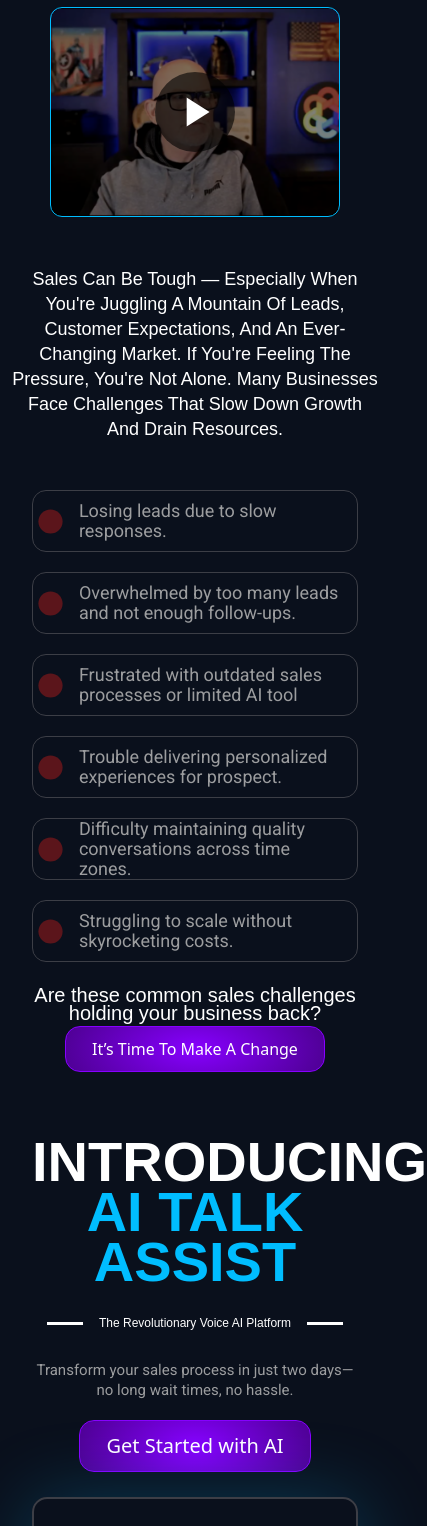
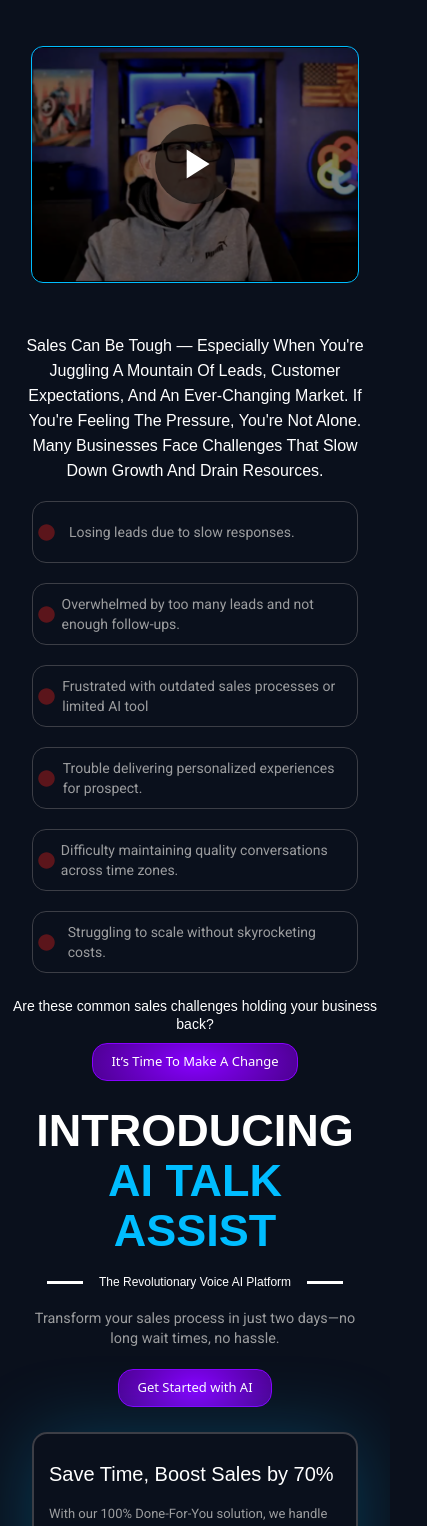
Before and after one commit to muhzee733/4ir, a Next.js app: page /landing/leadgeneration in a window 390 px wide. Shown: the part 455-1981 px from the top of the page, 427 px wide, since content can reach past the window. Built offline with nearby package versions, Linux system fonts and the light colour scheme.

Commit message:
576px changes done

```diff
--- a/src/app/Global.css
+++ b/src/app/Global.css
@@ -315,7 +315,7 @@
   }
 
   .btn-1 {
-    font-size: 12px !important;
-    padding: 8px 18px;
+    font-size: 13px !important;
+    padding: 8px 18px !important;
   }
 }
--- a/src/components/widgets.css
+++ b/src/components/widgets.css
@@ -361,6 +361,16 @@
 }
 
 @media screen and (max-width: 576px) {
+  .section2 {
+    padding: 10px 0 !important;
+}
+.SecondSecBox-content p {
+  font-size: 14px !important;
+  padding: 0px !important;
+}
+.circle{
+  padding: 0px !important;
+}
   .card1 {
     width: 320px;
     padding: 20px 15px;
@@ -368,6 +378,7 @@
   }
 
   .card1h5 {
+    font-size: 20px !important;
     margin-bottom: 10px;
   }
 
@@ -392,7 +403,17 @@
   .card4-body h6 {
     font-size: 1.5rem !important;
   }
+  .footer-1strow {
+    margin-bottom: 10px !important;
+  }
   .footer-copyright {
     margin-top: 100px !important;
   }
+  .footer-copyright{
+    margin-top: 20px !important;
+  }
+   .footer-socials-links {
+    justify-content: center !important;
+    gap: 20px !important;
+   }
 }
--- a/src/pages/landing/leadgeneration/leadgeneration.css
+++ b/src/pages/landing/leadgeneration/leadgeneration.css
@@ -1212,9 +1212,9 @@
   font-size: 3.5rem !important;
   line-height: 50px !important;
 }
-.section3btn .btn-1{
+/* .section3btn .btn-1{
   font-size: 20px !important;
-}
+} */
 .section4-wrapper{
   margin: 40px 0px !important;
 }
@@ -1229,7 +1229,7 @@
 }
  .custom-boxes .customcard{
  width: 40% !important;
- height: 150px !important;
+ min-height: 150px !important;
  }
  .customcard .card3-body h5{
  font-size: 20px !important;
@@ -1392,7 +1392,17 @@
     text-align: center;
   }
   .main-banner {
-    padding: 40px 30px;
+    padding: 40px 00px !important;
+  }
+   .section2heading {
+   margin-bottom: 10px !important;
+  }
+  .section2heading  h5{
+    font-size: 16px !important;
+    line-height: 25px !important;
+  }
+  .circle svg{
+    width: 17px;
   }
   h1 {
     font-size: 32px !important;
@@ -1405,7 +1415,40 @@
   .frequently-question-content {
     padding: 0px 30px;
   }
-
+  .section2h6{
+    font-size: 14px !important;
+    margin-bottom: 10px !important;
+  }
+.section3-span1{
+  font-size: 45px !important;
+}
+.section3-main{
+  margin: 10px 0px !important;
+}
+.section3para{
+  font-size: 0.90rem !important;
+}
+  .section4h4 {
+    font-size: 20px !important;
+    margin: unset !important;
+    text-align: center;
+    width: 100%;
+  }
+  .section5h1{
+    line-height: 20px !important;
+  }
+  .section5para1{
+    width: 100%;
+  }
+  .section4-img{
+    margin: 35px 0px !important;
+  }
+  .main-body{
+    margin-top: 40px !important;
+  }
+  .MapSectiondiv {
+    margin-top: 50px;
+}
   .frequently-question-content > h2 {
     font-size: calc(64px - 30px) !important;
     line-height: 40px !important;
@@ -1495,11 +1538,6 @@
     max-width: 45% !important;
   }
 
-  .btn-1 {
-    font-size: 16px !important;
-    padding: 10px 26px !important;
-  }
-
   .figure1 {
     width: 100px !important;
   }
@@ -1612,7 +1650,69 @@
   }
 
   .section7-wrapper {
-    margin-top: 90px !important;
+    margin-top: 30px !important;
     padding: 0px 20px;
   }
-}
+  .custom-boxes .customcard {
+    width: 70% !important;
+    height:200px  !important;
+  }
+  .section7h2{
+    font-size: 27px !important;
+  }
+  .custom-boxes {
+    margin-bottom: 30px !important;
+  }
+  .testimonial{
+    margin: 0px !important;
+  }
+  .testimonial h6{
+    font-size: 15px !important;
+  }
+  .calltoaction-content {
+    margin: 0px !important;
+  }
+  .calltoaction-content  h3{
+    font-size: 1.8rem !important;
+  }
+  .calltoaction-content  h5{
+    font-size: 1rem !important;
+  }
+  .calltoaction-content  p{
+    font-size: 0.85rem !important;
+  }
+  .asked-question-wrapper{
+    margin:40px 0px !important;
+  }
+  .frequently-question-content p{
+margin: 0px !important;
+padding: 10px 0px !important;
+  }
+  .frequently-question-content h2{
+margin: 0px !important;
+padding: 0px 0px !important;
+  }
+  .accordion-item h3{
+    font-size: 1rem !important;
+    margin: 0px !important;
+    line-height: 23px !important;
+  }
+  .accordion-body h5{
+    font-size: 16px !important;
+    line-height: 22px !important;
+  }
+  .accordion-body ul li{
+    font-size: 16px !important;
+    line-height: 22px !important;
+  }
+  .accordion-body h6{
+    font-size: 16px !important;
+    line-height: 22px !important;
+  }
+  .bookDemo-content p{
+    font-size: 1rem !important;
+  }
+  .footer-copyright-body div{
+    margin-bottom: 5px !important;
+  }
+}
```
